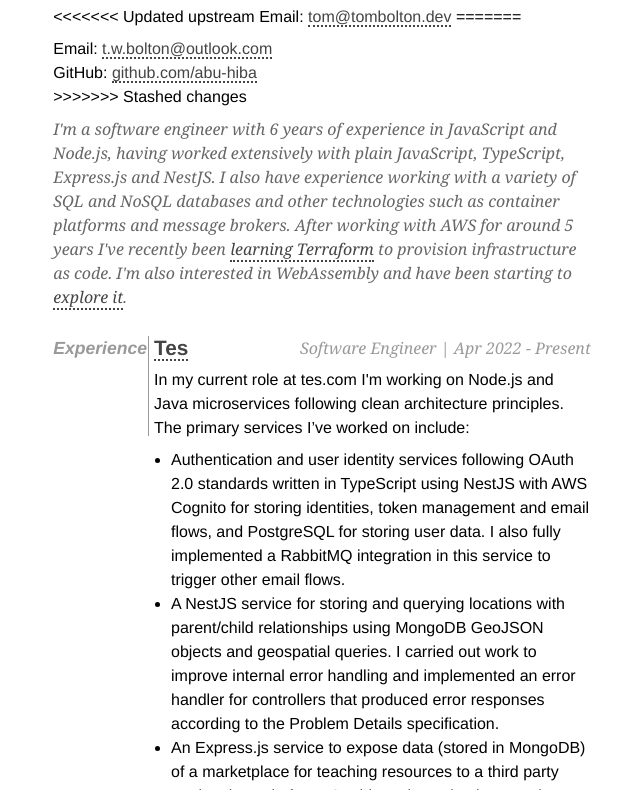
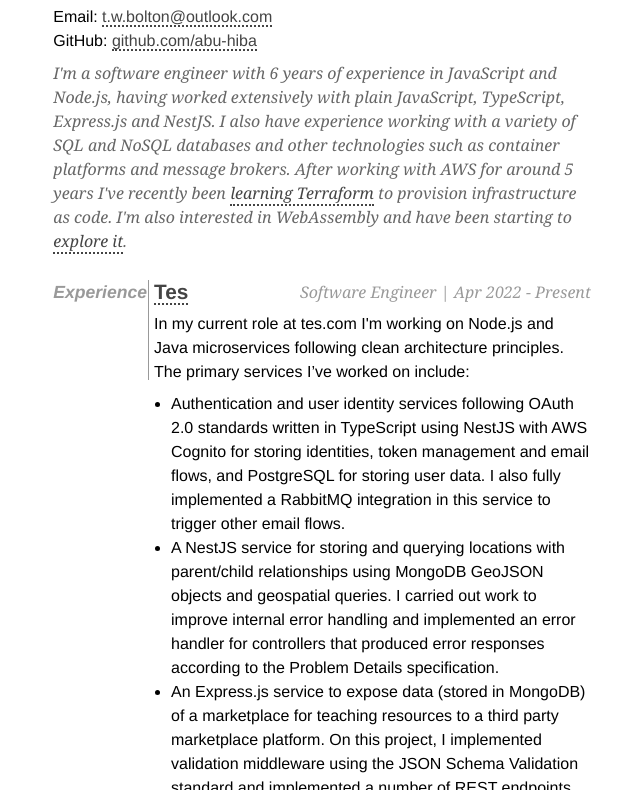
Before and after one commit to tboltondev/cv, a plain HTML site: page index.html in a window 1280 px wide. Shown: the part 92-882 px from the top of the page, without its empty margins (318-958 px from the left). Drawn offline with Linux system fonts and the light colour scheme.

Commit message:
Remove stash conflict

```diff
--- a/index.html
+++ b/index.html
@@ -54,12 +54,8 @@
 
             <p>
             <!-- Cell: <span class="tel">555-666-7777</span><br /> -->
-<<<<<<< Updated upstream
-                Email: <a class="email" href="mailto:tom@tombolton.dev">tom@tombolton.dev</a>
-=======
             <div>Email: <a class="email" href="mailto:t.w.bolton@outlook.com">t.w.bolton@outlook.com</a></div>
             <div>GitHub: <a target="_blank" rel="noopener noreferrer" href="https://github.com/abu-hiba">github.com/abu-hiba</a></div>
->>>>>>> Stashed changes
             </p>
         </div>
 
```
